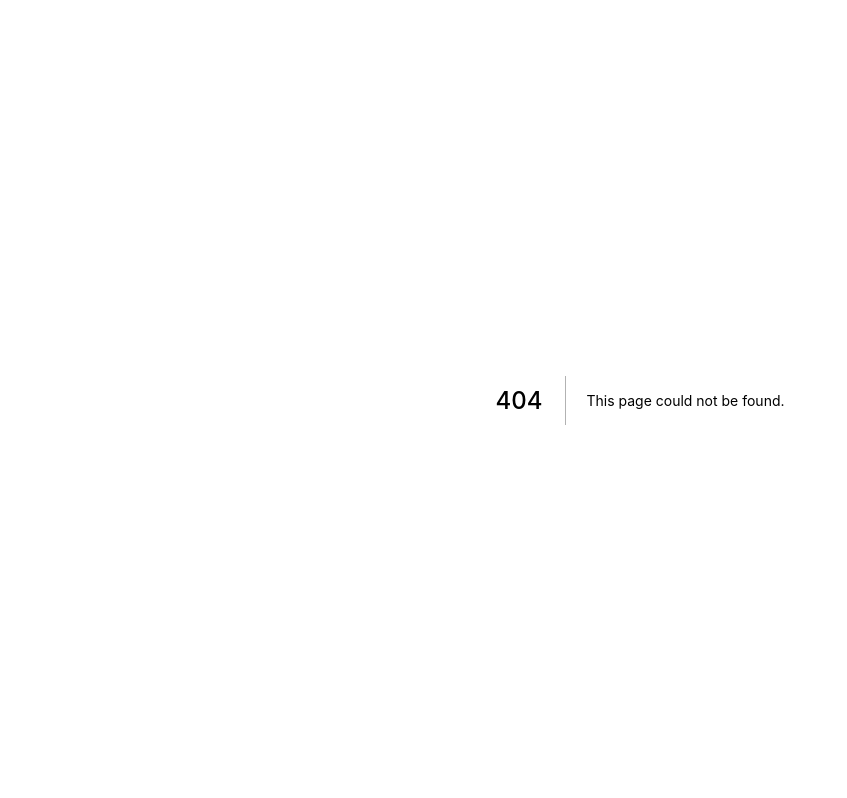
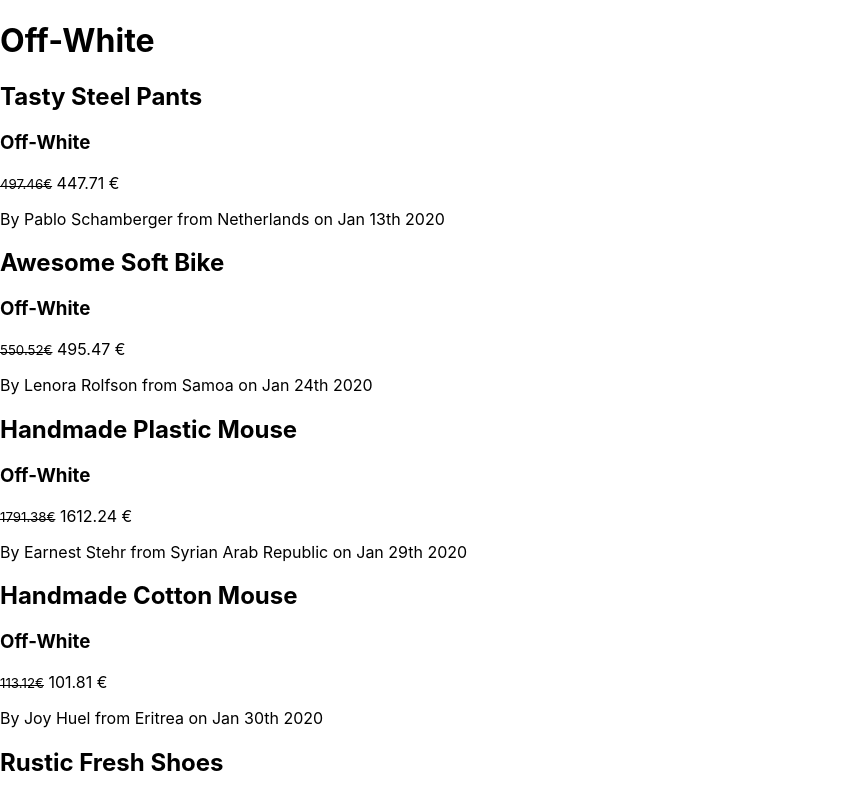
Before and after one commit to Mitchnsun/vcollective, a Next.js app: page /off-white in a window 1280 px wide. Before the commit this address had no page. Shown: the top 798 px of the page, without its empty margins (0-847 px from the left). Built offline with nearby package versions, Linux system fonts and the light colour scheme.

Commit message:
Add Off-White Page

```diff
--- /dev/null
+++ b/pages/off-white.js
@@ -0,0 +1,32 @@
+import useSWR from 'swr';
+import moment from 'moment';
+
+async function fetcher(url) {
+  const res = await fetch(url);
+  const json = await res.json();
+  return json;
+}
+
+export default function Products() {
+  const { data = {} } = useSWR('/api/products', fetcher);
+  const offWhite = (data.products || []).filter(item => item.brand === 'Off-White');
+  return (
+    <>
+      <h1>Off-White</h1>
+      <div>
+        {offWhite.map(item => (
+          <div key={item.id}>
+            <h2>{item.name}</h2>
+            <h3>{item.brand}</h3>
+            <p>
+              <del><small>{item.price.price}</small></del>
+              &nbsp;
+              {(Math.round(item.price.price_in_cents * 0.9) / 100).toFixed(2)} {item.price.currency}
+            </p>
+            <p>By {item.seller.name} from {item.seller.country} on {moment(item.deposited_on).format("MMM Do YYYY")}</p>
+          </div>
+        ))}
+      </div>
+    </>
+  );
+}
```
